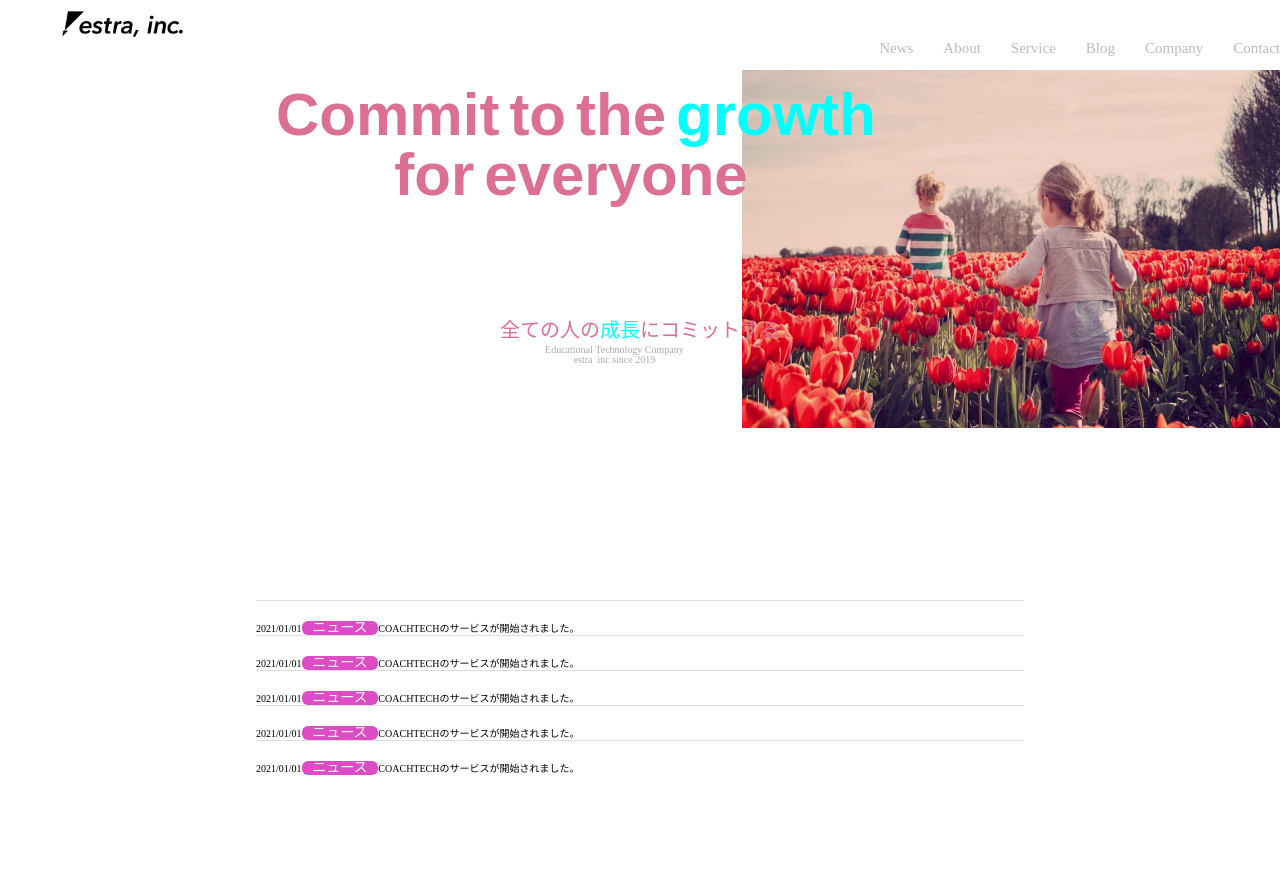
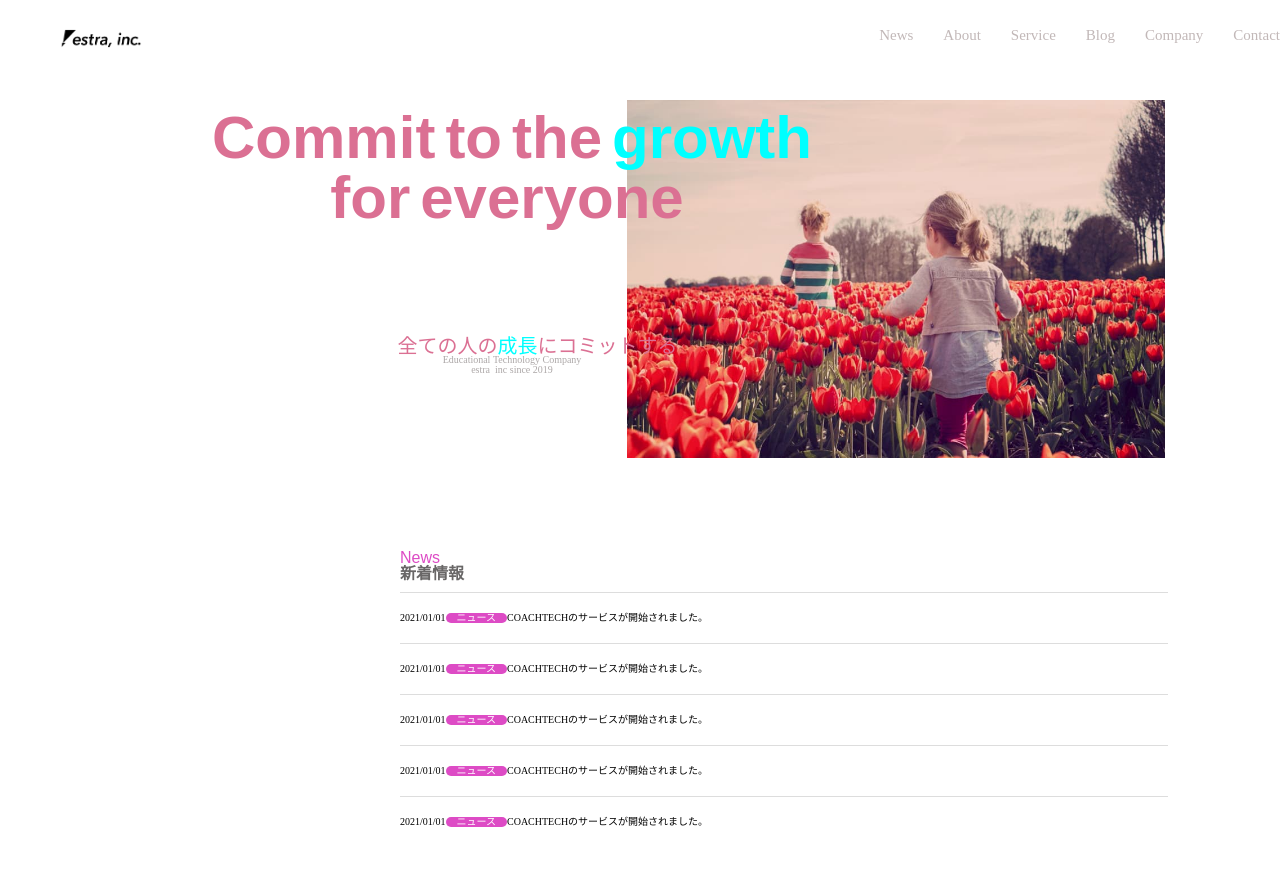
Before and after one commit to Ayanopan-puu/LP-, a plain HTML site: page index.html in a window 1280 px wide. Shown: the top 875 px of the page. After the commit the page ends 850 px from the top, so only its background shows below. Drawn offline with Linux system fonts and the light colour scheme.

Commit message:
header edit

```diff
--- a/index.html
+++ b/index.html
@@ -40,14 +40,20 @@
 </div>
 </div>
 <div class="news">
+<div class="news-topic">News</div>
+<p class="news-topic-sub">新着情報</p>
 <div class="news-item">
 <p class="news-item-date">2021/01/01<span class="news-item-pink">ニュース</span>COACHTECHのサービスが開始されました。</p>
+</div>
 <div class="news-item">
 <p class="news-item-date">2021/01/01<span class="news-item-pink">ニュース</span>COACHTECHのサービスが開始されました。</p>
+</div>
 <div class="news-item">
 <p class="news-item-date">2021/01/01<span class="news-item-pink">ニュース</span>COACHTECHのサービスが開始されました。</p>
+</div>
 <div class="news-item">
 <p class="news-item-date">2021/01/01<span class="news-item-pink">ニュース</span>COACHTECHのサービスが開始されました。</p>
+</div>
 <div class="news-item">
 <p class="news-item-date">2021/01/01<span class="news-item-pink">ニュース</span>COACHTECHのサービスが開始されました。</p>
 </div>
--- a/style.css
+++ b/style.css
@@ -14,9 +14,9 @@ header {
   height:70px;
   width: 100%;
   padding: 0 30px;
+  display: flex;
 }
 .header-logo {
-  float: left;
   margin: 10px 0 0 30px;
 }
 .header-logo img {
@@ -35,7 +35,7 @@ header {
   margin-right: 30px;
 }
 .main {
-  height: 500px;
+  height: 380px;
   width: 100%;
   text-align: center;
   position: relative;
@@ -45,8 +45,8 @@ header {
   font-size: 60px;
   width: 50%;
   position: absolute;
-  top: 3%;
-  left: 20%;
+  top: 10%;
+  left: 15%;
 }
 .mgr {
   margin-right: 10px;
@@ -59,8 +59,8 @@ header {
   color: palevioletred;
   width: 50%;
   position: absolute;
-  top: 50%;
-  left: 25%;
+  top: 70%;
+  left: 17%;
   font-size: 20px;
 }
 .mainblue {
@@ -71,40 +71,48 @@ header {
   color: rgb(173, 168, 168);
   width: 50%;
   position: absolute;
-  top: 55%;
-  left: 23%;
+  top: 75%;
+  left: 15%;
 }
 .main-photo {
   float: right;
-  text-align: right;
   width: 60%;
 }
 .main-photo img {
   width: 70%;
+  margin-top: 30px;
 }
 .news {
   width: 60%;
-  height: 200px;
-  margin: 30px auto;
+  height: 300px;
+  margin-left: 400px;
+  padding-top: 100px;
+}
+.news-topic {
+  font-family: fantasy;
+  color: rgb(221, 75, 197);
+}
+.news-topic-sub {
+  font-weight: bold;
+  color: rgb(105, 103, 103);
+  padding-bottom: 10px;
 }
 .news-item {
   border-top: 1px solid #ddd;
   padding: 20px 0;
   align-items: center;
 }
-.news-item:nth-child(5) {
-  border-bottom: 1px solid #ddd;
-}
+
 .news-item-date {
   width: 100%;
   font-size: 10px;
 }
 .news-item-pink {
   border-radius: 6px;
-  width: 10%;
+  width: 8%;
   display: inline-block;
   text-align: center;
   background-color: rgb(221, 75, 197);
   color: white;
-  font-size: 14px;
+  font-size: 10px;
 }
```
